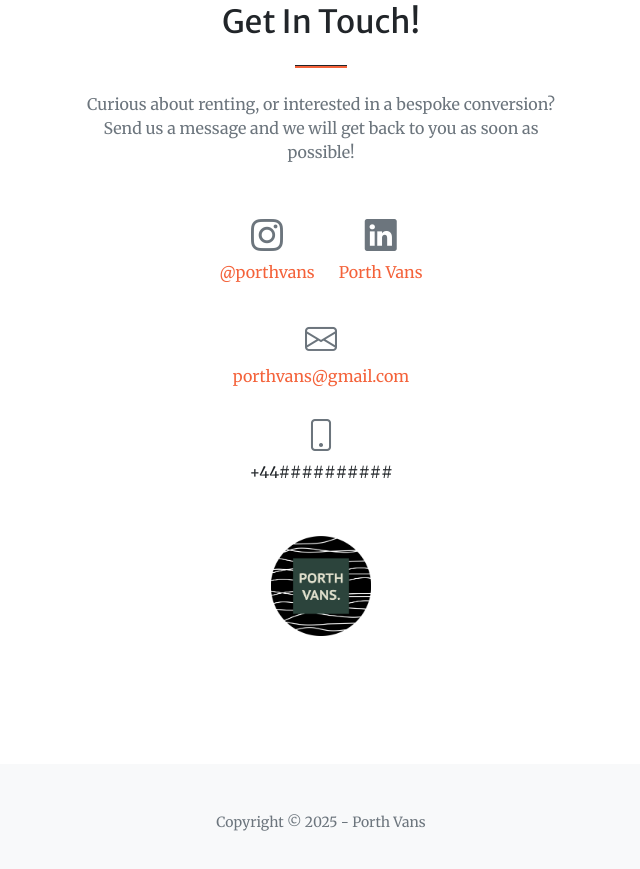
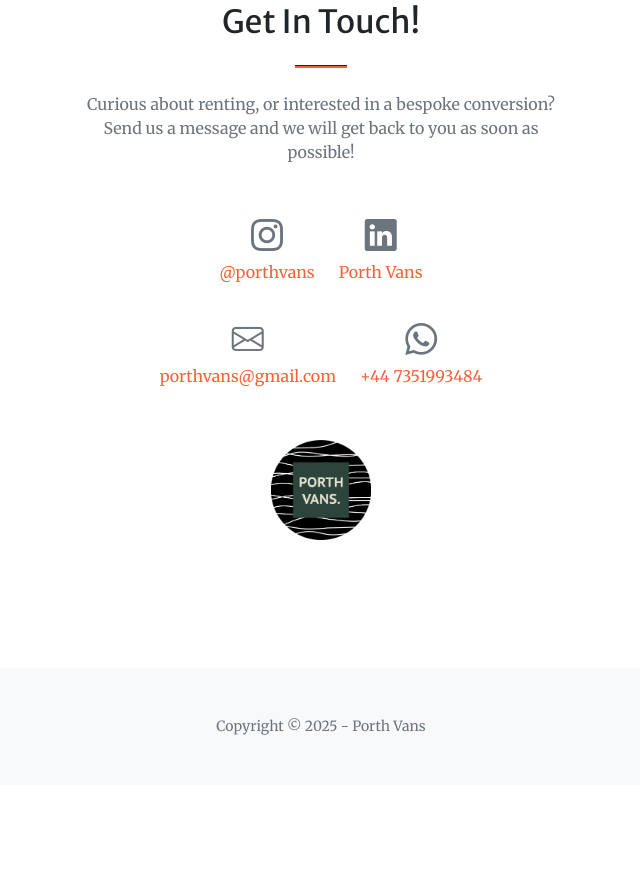
Before and after one commit to hhindley/porthvans, a plain HTML site: page index.html in a window 1280 px wide. Shown: the part 4659-5528 px from the top of the page, without its empty margins (319-959 px from the left). After the commit the page ends 5444 px from the top, so only its background shows below. Drawn offline with nearby package versions, Linux system fonts and the light colour scheme.

Commit message:
whatsapp number added

```diff
--- a/index.html
+++ b/index.html
@@ -448,9 +448,14 @@
                                 <i class="bi bi-envelope fs-2 text-muted"></i>
                                 <div>porthvans@gmail.com</div>
                             </a>
+
                             <div class="text-center">
-                                <i class="bi bi-phone fs-2 mb-1 text-muted"></i>
-                                <div>+44##########</div>
+                                <div>
+                                    <a href="https://wa.me/447351993484" target="_blank" class="text-decoration-none text-center">
+                                        <i class="bi bi-whatsapp fs-2 mb-1 text-muted"></i>
+                                        <div> +44 7351993484  </div>
+                                    </a>
+                                </div>
                             </div>
                         </div>
                     </div>
```
